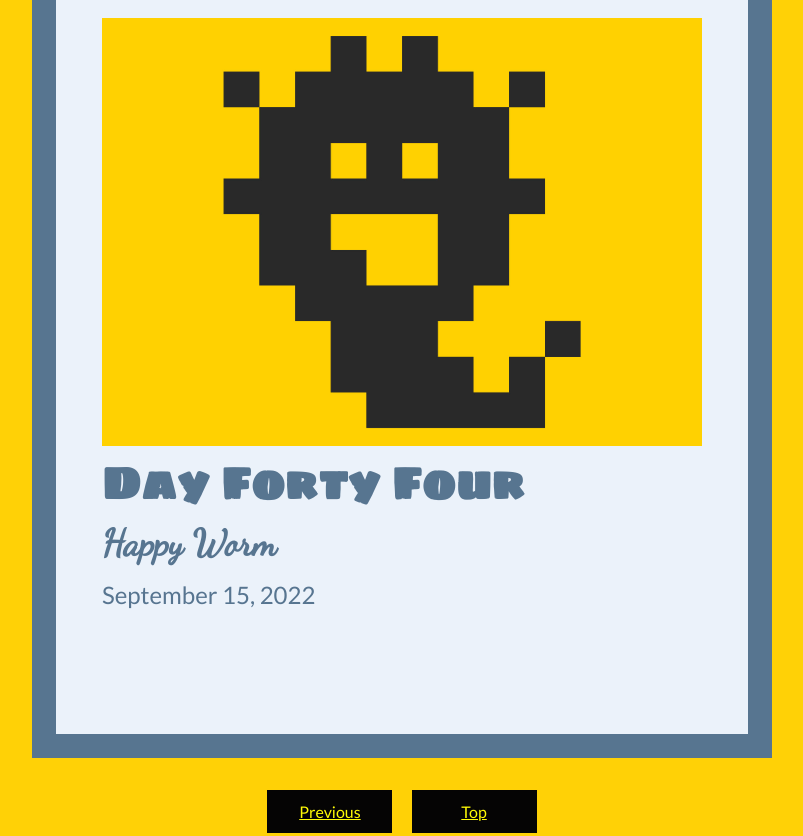
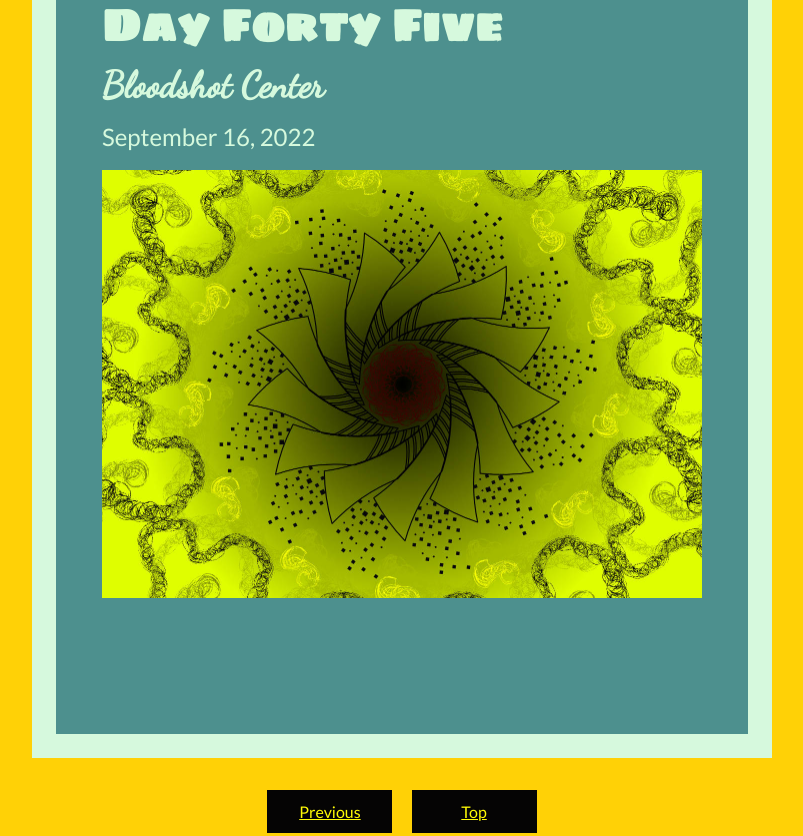
Before and after one commit to chrissoncrant/pe-directory, a plain HTML site: page projects/artin-on-the-daily/index.html in a window 1280 px wide. Shown: the part 1148-1984 px from the top of the page, without its empty margins (238-1041 px from the left). Drawn offline with Linux system fonts and the light colour scheme.

Commit message:
added day 45

```diff
--- a/projects/artin-on-the-daily/index.html
+++ b/projects/artin-on-the-daily/index.html
@@ -34,6 +34,7 @@
 
     <nav>
         <span><i>Past arts (newest first):</i></span>
+        <a class="internal-links day-links" href="#day-45">Bloodshot Center</a>
         <a class="internal-links day-links" href="#day-44">Happy Worm</a>
         <a class="internal-links day-links" href="#day-43">Beef Me Up, Scotty</a>
         <a class="internal-links day-links" href="#day-42">Compacted Agreements</a>
@@ -84,6 +85,24 @@
     <p>They are meant to be "simple."</p>
     <p>And simplicity ebbs and flows with the days.</p>
 
+    <section id="day-45" class="green-1-home home">
+        <div class="centering-container">
+            <div class="day-text">
+                <h2>Day Forty Five</h2>
+                <h3>Bloodshot Center</h3>
+                <span>September 16, 2022</span>
+            </div>
+            <div class="image-frame">
+                <img src="images/day-45.jpg" alt="Graphic of a circular pattern with a deep red center.">
+            </div>
+        </div>
+    </section>
+    <div class="internal-nav-container">
+        <a class="internal-links margin-r-16" href="#day-44">Previous</a>
+        <!-- <a class="internal-links btn-margin" href="#day-46">Next</a> -->
+        <a class="internal-links" href="#logo">Top</a>
+    </div>
+
     <section id="day-44" class="blue-2-away away">
         <div class="centering-container">
             <div class="image-frame">
@@ -97,8 +116,8 @@
         </div>
     </section>
     <div class="internal-nav-container">
-        <a class="internal-links margin-r-16" href="#day-43">Previous</a>
-        <!-- <a class="internal-links btn-margin" href="#day-45">Next</a> -->
+        <a class="internal-links" href="#day-43">Previous</a>
+        <a class="internal-links btn-margin" href="#day-45">Next</a>
         <a class="internal-links" href="#logo">Top</a>
     </div>
 
```
Also changed, not shown: projects/BB-Electric/style.css (+7 -3 lines), projects/artin-on-the-daily/images/day-45.jpg (added), projects/artin-on-the-daily/style.css (indentation only), 1 other file.
